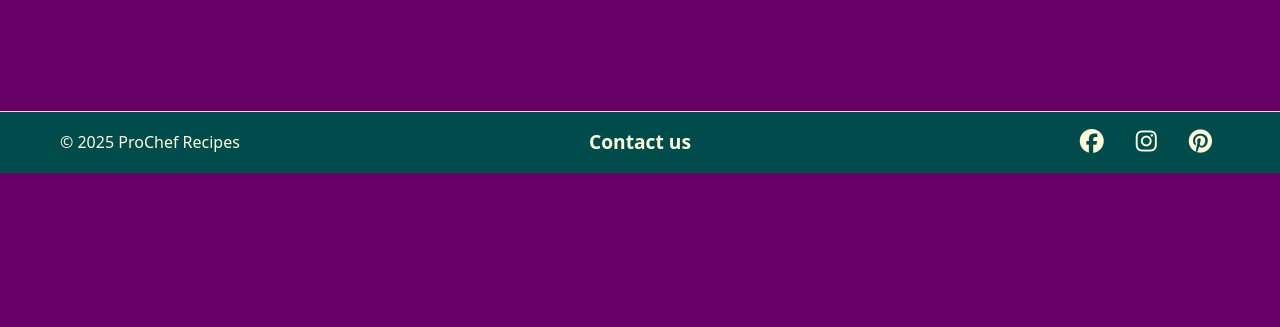
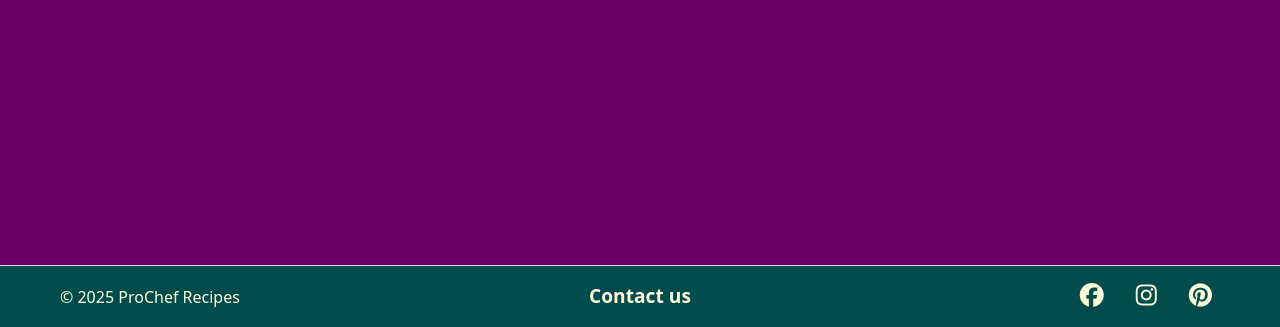
Before and after one commit to Rob-C-89/prochef-recipes, a Django app: page / in a window 1280 px wide. Shown: the part 473-800 px from the top of the page. Run offline with Django 5.2, Linux system fonts and the light colour scheme; data that the repository does not hold is empty; some libraries are stand-ins or nearby versions.

Commit message:
Fix floating footer bug

```diff
--- a/static/css/style.css
+++ b/static/css/style.css
@@ -13,6 +13,13 @@
 /* Global Styles */
 body {
     background-color: var(--primary-color);
+    min-height: 100vh;
+    display: flex;
+    flex-direction: column;
+}
+
+main {
+    flex: 1;
 }
 
 .navbar-text {
```
Also changed, not shown: documentation/footer-too-high.png (added), 1 other file.
